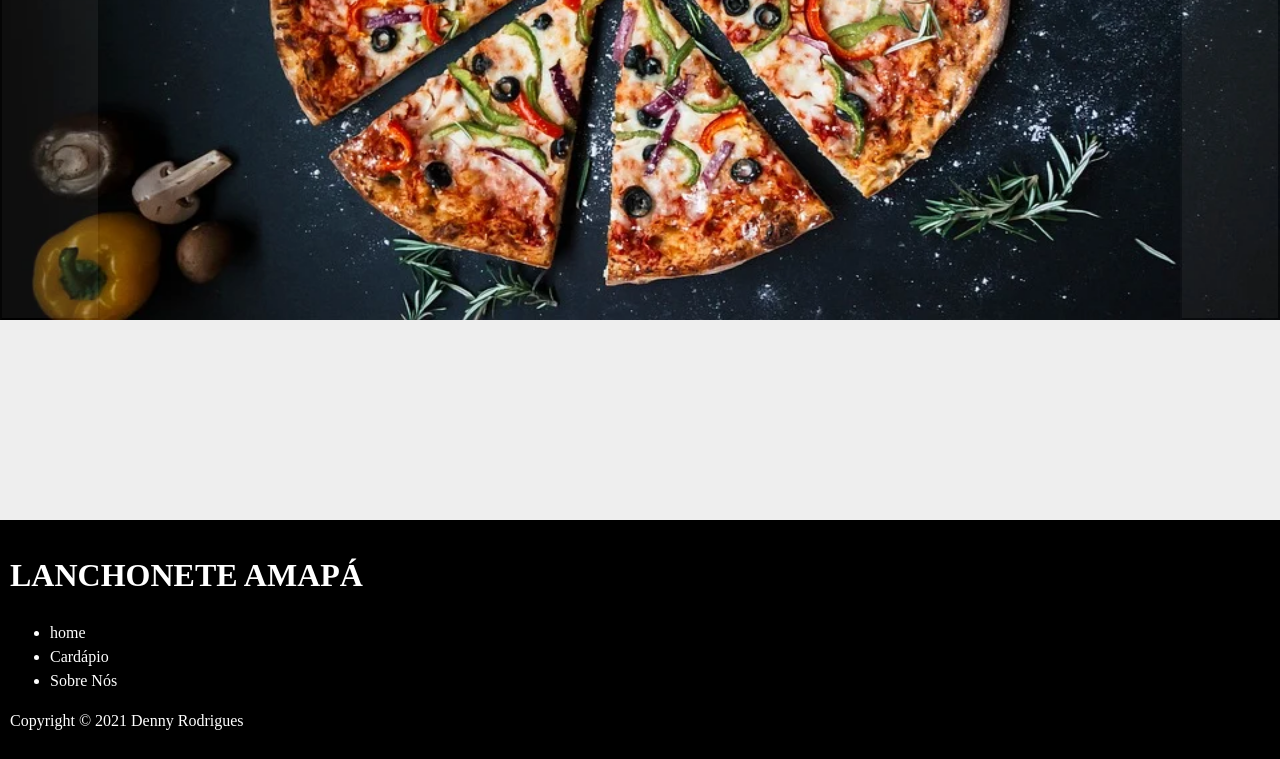
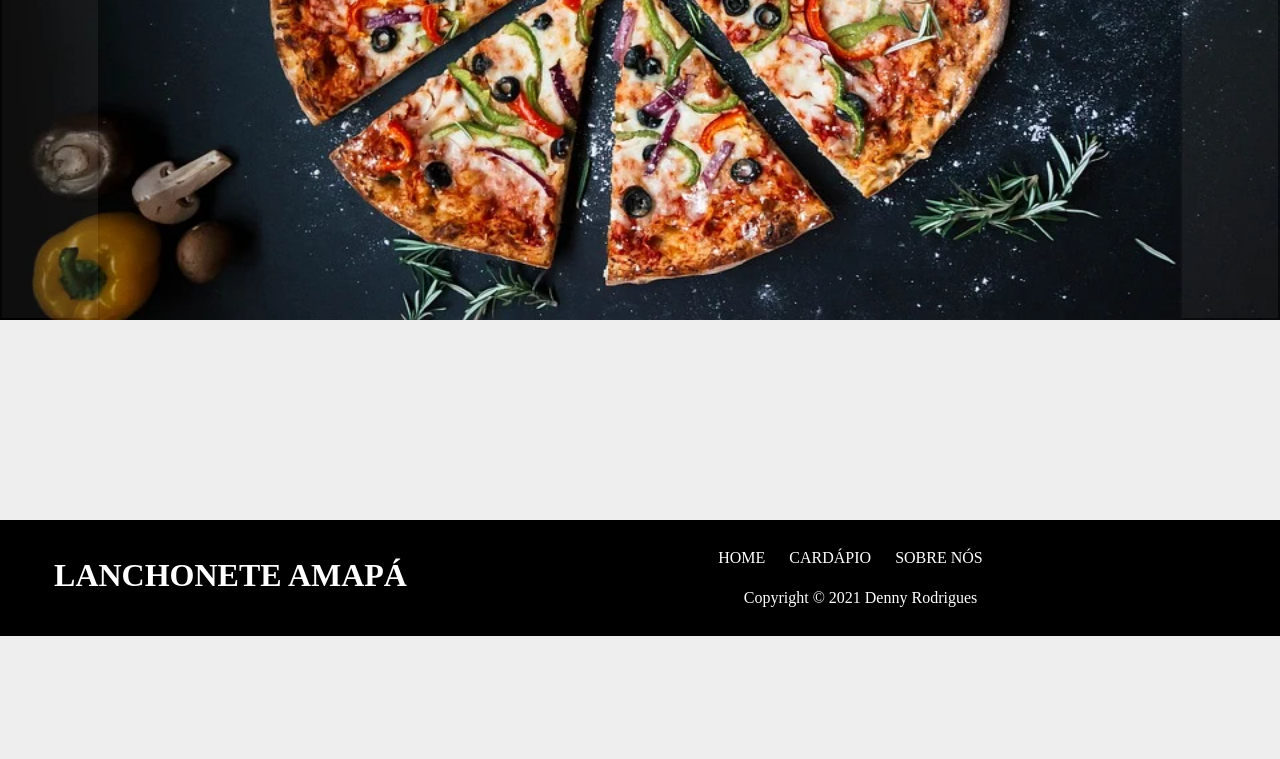
Before and after one commit to DennyRodrigues/Pizzaria-Amapa, a plain HTML site: page index.html in a window 1280 px wide. Shown: the part 480-1239 px from the top of the page. After the commit the page ends 1116 px from the top, so only its background shows below. Drawn offline with Linux system fonts and the light colour scheme.

Commit message:
Update Style.css

```diff
--- a/Style/Style.css
+++ b/Style/Style.css
@@ -15,6 +15,9 @@ body{
 a{
     text-decoration: none;
     color:white;
+}
+a:hover{
+    color:#dddddd;
 }
 /*Global*/
 nav{
@@ -170,13 +173,28 @@ nav button.pedido{
 #buttons #prev{
     left:0px;
 }
-/*Butons*/
+/*Buttons*/
 footer{
     background:black;
     color:white;
     padding:10px;
+    text-align: center;
+    overflow:hidden;
+}
+footer ul{
+    list-style: none;
+    padding:none;
+}
+footer li{
+    display:inline;
+    padding-right:20px;
+    text-transform: uppercase;
+}
+#left_footer{
+    float:left;
+    width:35%;
+}
 
-}
 /*Footer*/
 
 @media (max-width:720px){
@@ -202,4 +220,8 @@ footer{
         width:100%;
         height:150%;
     }
+    #left_footer{
+        display:none;
+
+    }
 }
```
